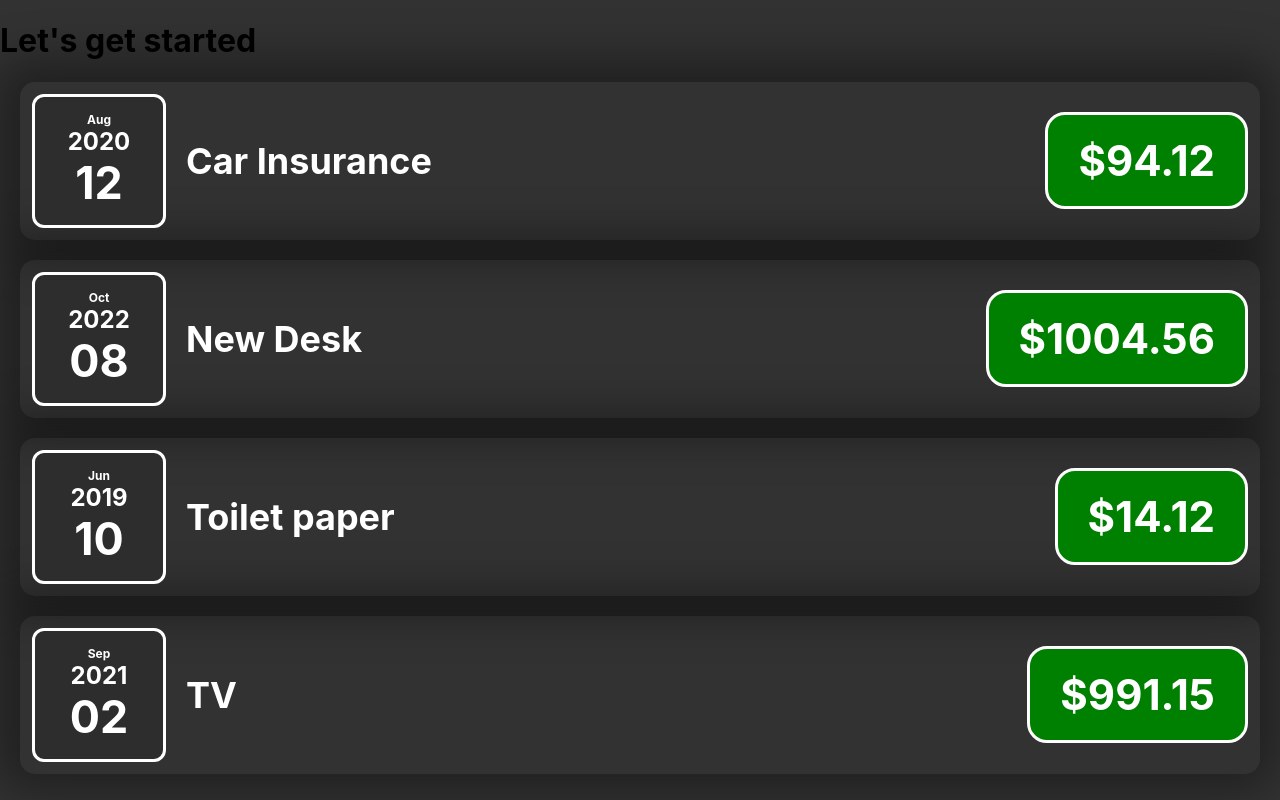
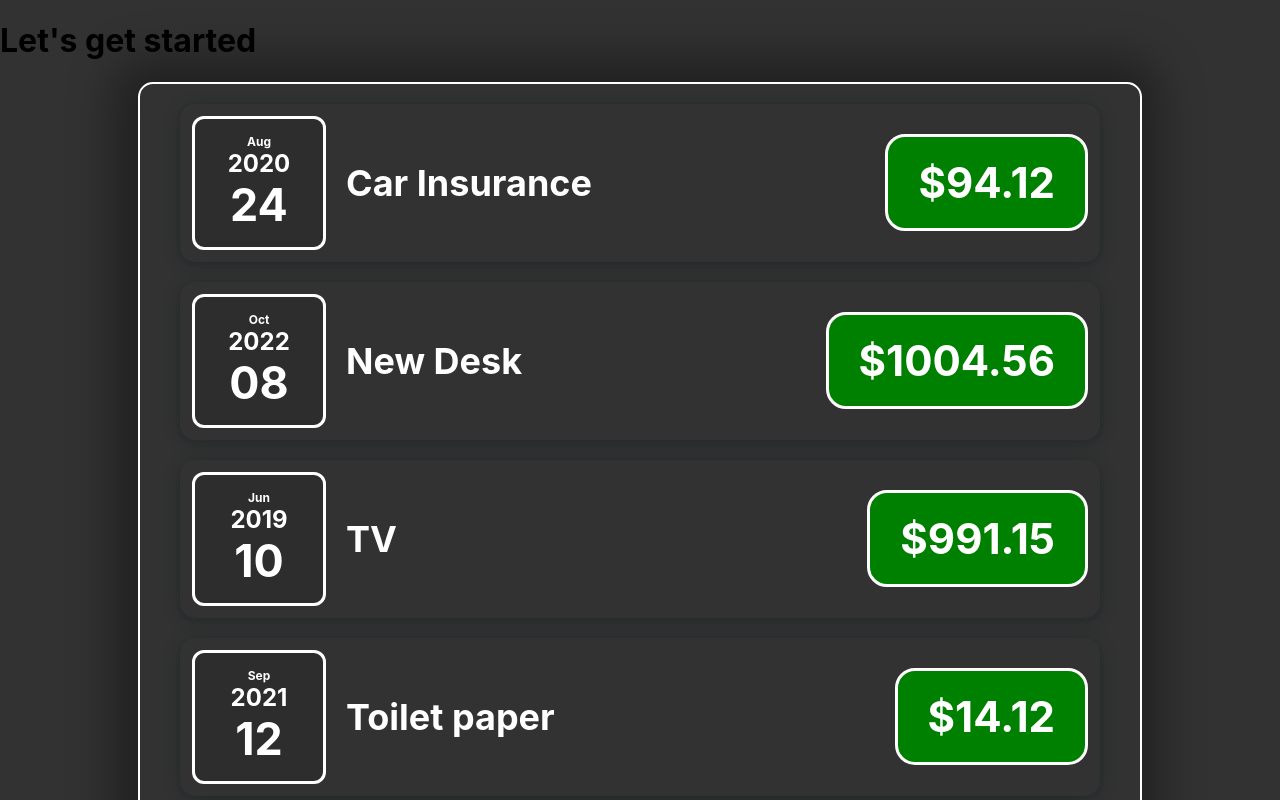
Before and after one commit to fstipo/RM06-expenses-app, a React (Create React App) app: page / in a window 1280 px wide. Shown: the top 800 px of the page. Built offline with nearby package versions, Linux system fonts and the light colour scheme.

Commit message:
add box shadow for container

```diff
--- a/src/App.js
+++ b/src/App.js
@@ -1,20 +1,21 @@
-import ExpensesItem from "./components/ExpensesItem";
+
+import Expenses from "./components/Expenses";
 const expenses = [
-  { id: "e1", title: "Car Insurance", amount: 94.12, date: new Date(2020, 7, 12) },
+  { id: "e1", title: "Car Insurance", amount: 94.12, date: new Date(2020, 7, 24) },
   { id: "e2", title: "New Desk", amount: 1004.56, date: new Date(2021, 21, 8) },
   { id: "e3", title: "TV", amount: 991.15, date: new Date(2019, 5, 10) },
-  { id: "e4", title: "Toilet paper", amount: 14.12, date: new Date(2021, 8, 2) },
-  { id: "e5", title: "Bike", amount: 450, date: new Date(20202, 17, 11) },
+  { id: "e4", title: "Toilet paper", amount: 14.12, date: new Date(2021, 8, 12) },
+  { id: "e5", title: "Bike", amount: 450, date: new Date(2020, 7, 11) },
 ]
 
 function App() {
   return (
     <div>
       <h1>Let's get started</h1>
-      <ExpensesItem title={expenses[0].title} price={expenses[0].amount} date={expenses[0].date} />
-      <ExpensesItem title={expenses[1].title} price={expenses[1].amount} date={expenses[1].date} />
-      <ExpensesItem title={expenses[3].title} price={expenses[3].amount} date={expenses[2].date} />
-      <ExpensesItem title={expenses[2].title} price={expenses[2].amount} date={expenses[3].date} />
+      <div className="expenses">
+        <Expenses expenseData={expenses} />
+      </div>
+
     </div>
   )
 }
--- a/src/components/ExpenseDate.js
+++ b/src/components/ExpenseDate.js
@@ -8,7 +8,7 @@ const ExpenseDate = (props) => {
     const day = Moment(expenseDate).format('DD');
     const year = Moment(expenseDate).format('Y');
     return (
-        <div class="expense-date">
+        <div className="expense-date">
             <div className='expense-date__month'>{month}</div>
             <div className='expense-date__year'>{year}</div>
             <div className='expense-date__day'>{day}</div>
--- /dev/null
+++ b/src/components/Expenses.js
@@ -0,0 +1,23 @@
+import React from 'react'
+import ExpensesItem from "./ExpensesItem"
+
+const Expenses = (props) => {
+    return (
+        <>
+            <ExpensesItem title={props.expenseData[0].title} price={props.expenseData[0].amount} date={props.expenseData[0].date} />
+            <ExpensesItem title={props.expenseData[1].title} price={props.expenseData[1].amount} date={props.expenseData[1].date} />
+            <ExpensesItem title={props.expenseData[2].title} price={props.expenseData[2].amount} date={props.expenseData[2].date} />
+            <ExpensesItem title={props.expenseData[3].title} price={props.expenseData[3].amount} date={props.expenseData[3].date} />
+            <ExpensesItem title={props.expenseData[4].title} price={props.expenseData[4].amount} date={props.expenseData[4].date} />
+
+        </>
+    )
+}
+// // <ExpensesItem title={props.expenseData[0].title} price={props.expenseData[0].amount} date={props.expenseData[0].date />
+// {/* <ExpensesItem title={expenseData[1].title} price={expenses[1].amount} date={expenses[1].date} />
+//     <ExpensesItem title={expenseData[3].title} price={expenses[3].amount} date={expenses[2].date} />
+//     <ExpensesItem title={expenseData[2].title} price={expenses[2].amount} date={expenses[3].date} />*/}
+
+
+
+export default Expenses
--- a/src/components/ExpensesItem.css
+++ b/src/components/ExpensesItem.css
@@ -7,7 +7,10 @@
   border-radius: 15px;
   font-weight: bold;
   padding: 10px;
-  box-shadow: -4px -3px 45px 21px rgba(0, 0, 0, 0.35);
+  /* box-shadow: -4px -3px 45px 21px rgba(0, 0, 0, 0.35); */
+  /* box-shadow: rgba(0, 0, 0, 0.15) 1.95px 1.95px 2.6px; */
+  box-shadow: rgba(14, 30, 37, 0.12) 0px 2px 4px 0px,
+    rgba(14, 30, 37, 0.32) 0px 2px 16px 0px;
   font-size: 24px;
   margin: 0 20px;
   margin-bottom: 20px;
@@ -26,3 +29,12 @@
   border-radius: 20px;
   margin-left: auto;
 }
+
+.expenses {
+  width: 960px;
+  margin: 0 auto;
+  border: 2px solid white;
+  padding: 20px 20px;
+  border-radius: 15px;
+  box-shadow: -4px -3px 45px 21px rgba(0, 0, 0, 0.35);
+}
```
